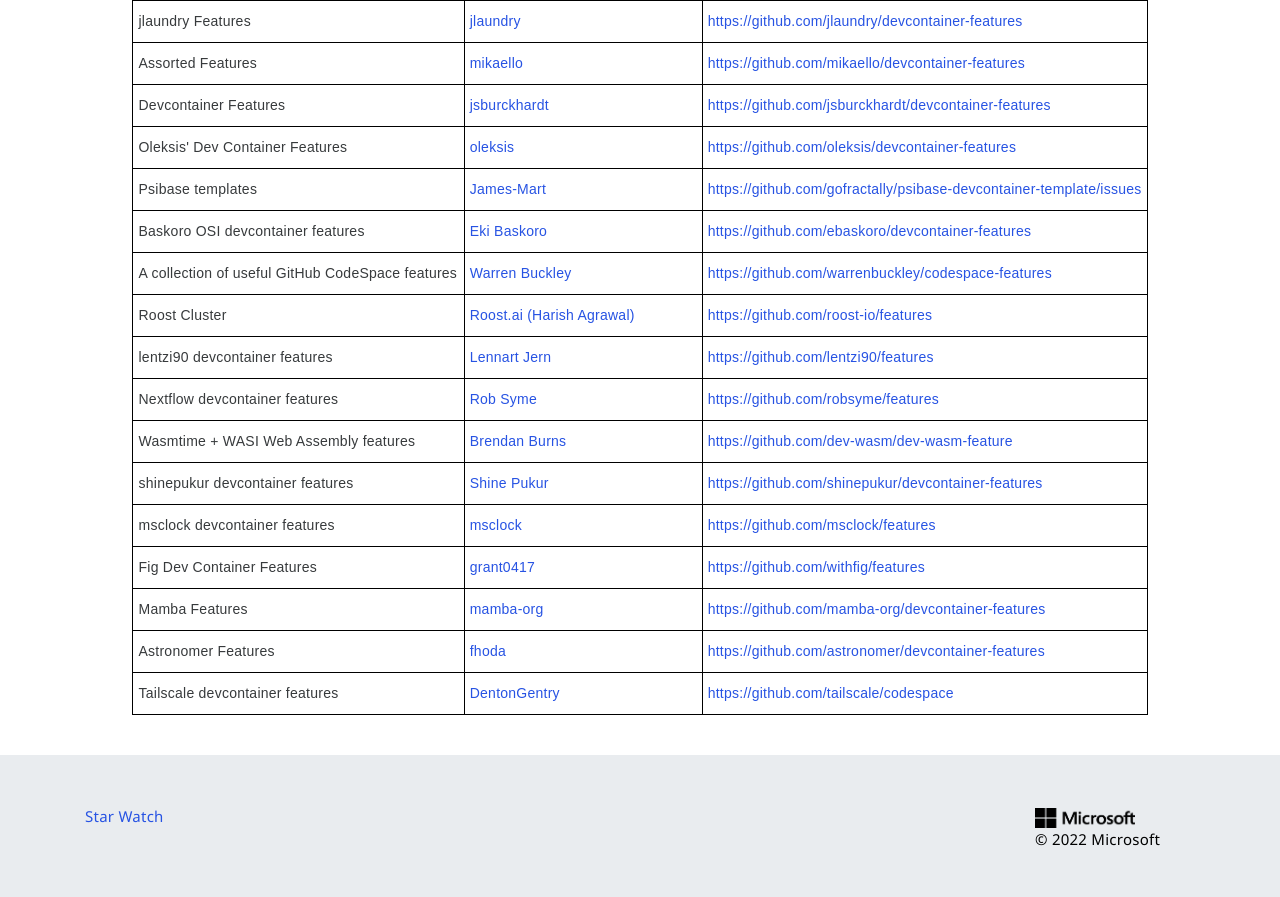
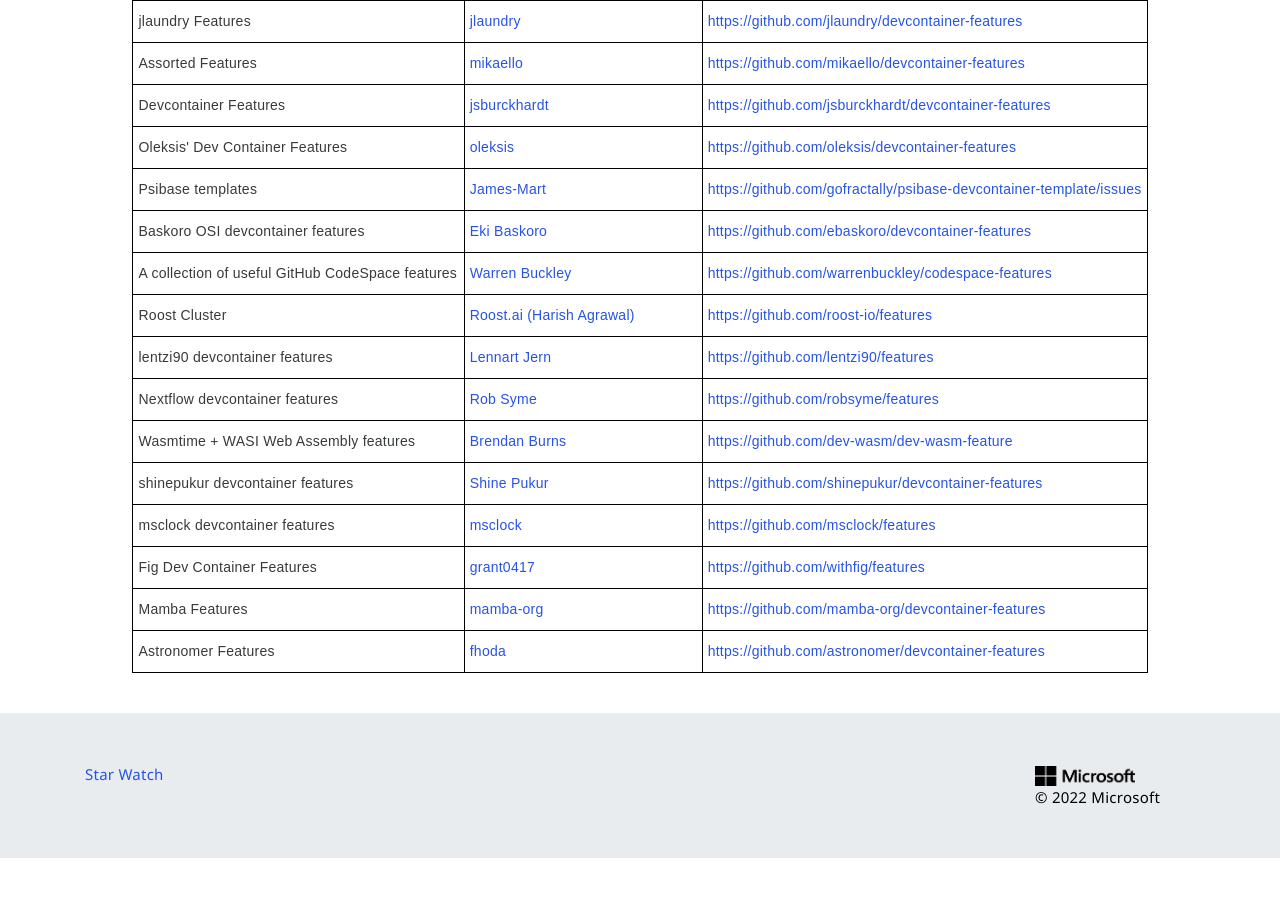
Before and after one commit to devcontainers/devcontainers.github.io, a Jekyll site: the page built from collections.html, in a window 1280 px wide and 900 px high, scrolled down 1552 px. Shown: the top 897 px of the window. Built offline with Jekyll 4.4.1, drawn with Linux system fonts in a browser that asks for light colours; nearby versions of some CDN libraries; comment, search, counter and statistics services are not loaded; after the commit the page ends 2410 px from its top, so only the background shows below that.

Commit message:
Revert "Add Tailscale devcontainer feature (#119)"
This reverts commit f41cb0034852b6be104fce317365a083e67b780d.

```diff
--- a/_data/collection-index.yml
+++ b/_data/collection-index.yml
@@ -223,8 +223,3 @@
   contact: https://github.com/astronomer/devcontainer-features/issues
   repository: https://github.com/astronomer/devcontainer-features
   ociReference: ghcr.io/astronomer/devcontainer-features
-- name: Tailscale devcontainer features
-  maintainer: DentonGentry
-  contact: https://github.com/tailscale/codespace/issues
-  repository: https://github.com/tailscale/codespace
-  ociReference: ghcr.io/tailscale/codespace/tailscale
```
